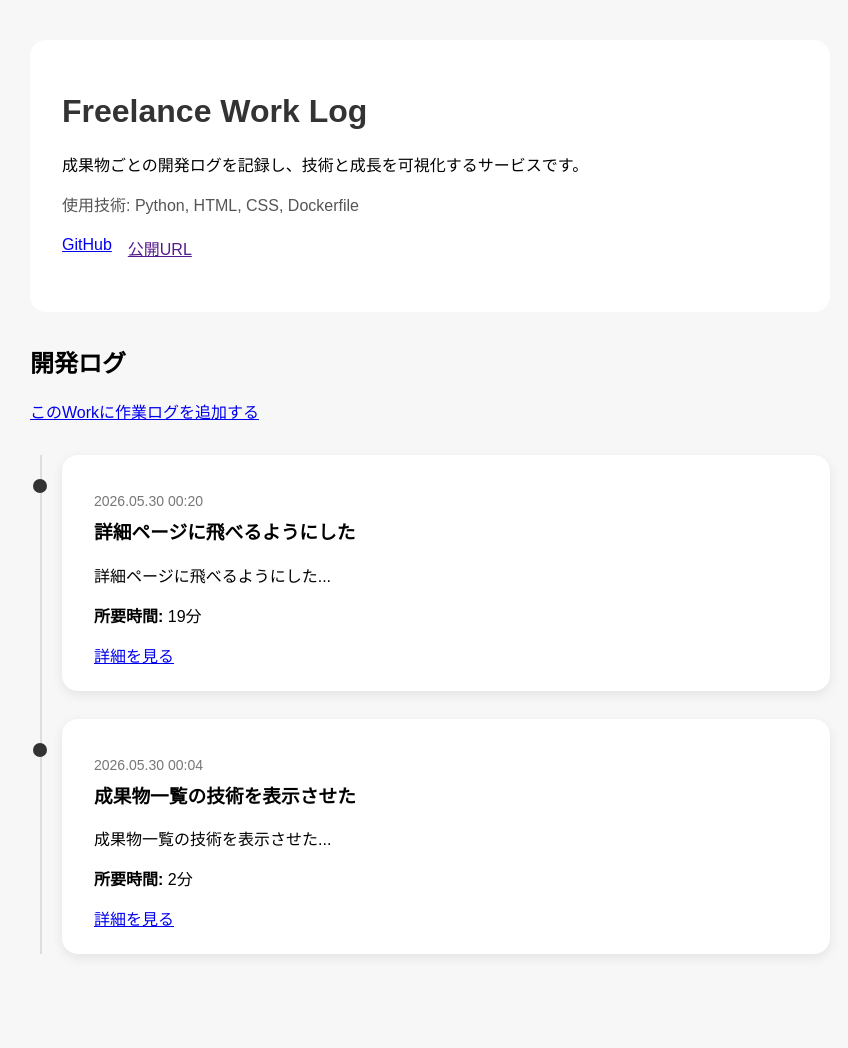
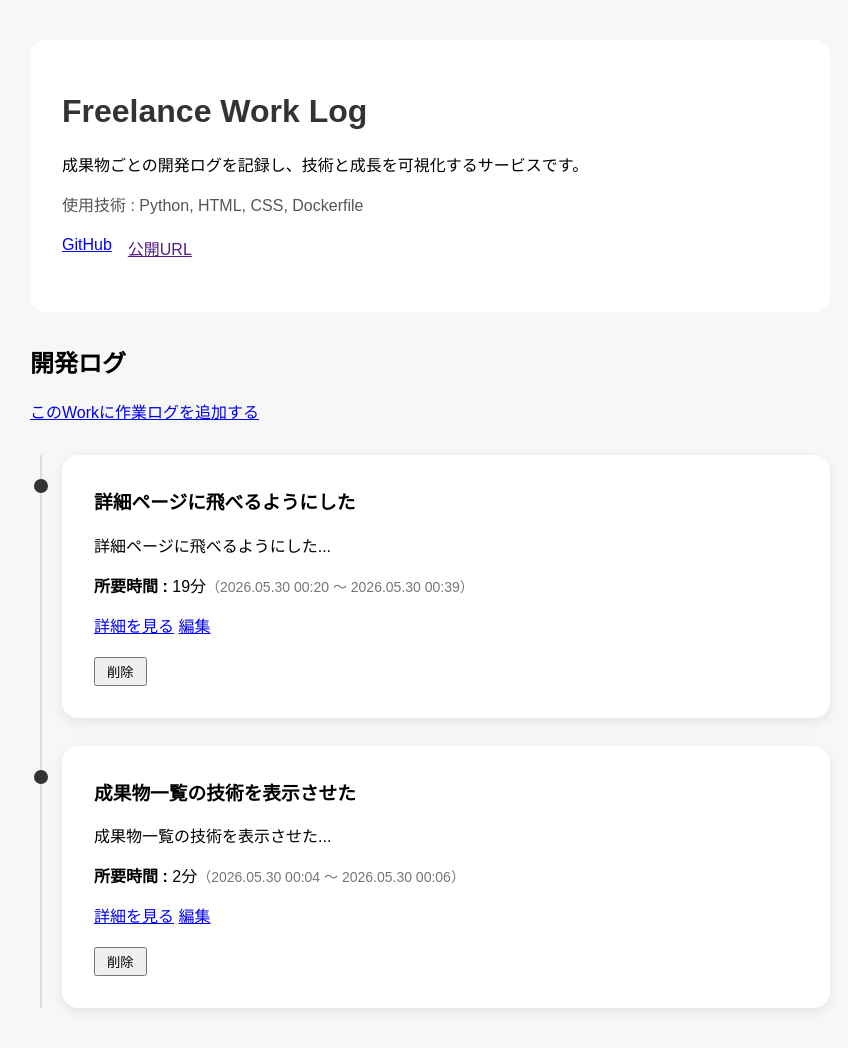
Before and after one commit to ki-hi-ro/freelance-blog, a FastAPI app: page /works-page/1 in a window 1280 px wide. Shown: the whole page, without its empty margins (210-1058 px from the left). Before the commit the page ends 956 px from the top, so only its background shows below. Run offline with FastAPI, Linux system fonts and the light colour scheme.

Commit message:
開発ログを削除した後に成果物詳細ページに留まるようにした

```diff
--- a/app/main.py
+++ b/app/main.py
@@ -101,10 +101,14 @@ def delete_post_from_page(post_id: int, db: Session = Depends(get_db)):
     db_post = db.query(models.Post).filter(models.Post.id == post_id).first()
 
     if db_post:
+        work_id = db_post.work_id
         db.delete(db_post)
         db.commit()
 
-    return RedirectResponse(url="/posts-page", status_code=303)
+    return RedirectResponse(
+        url=f"/works-page/{work_id}",
+        status_code=303
+    )
 
 @app.get("/posts-page/{post_id}/edit")
 def edit_post_page(post_id: int, request: Request, db: Session = Depends(get_db)):
--- a/app/static/style.css
+++ b/app/static/style.css
@@ -12,9 +12,12 @@ h1 {
 
 form {
   background: white;
+  padding: 20px 20px 0 0;
+  border-radius: 12px;
+}
+
+.post-form {
   padding: 20px;
-  border-radius: 12px;
-  margin-bottom: 24px;
 }
 
 input,
@@ -26,7 +29,7 @@ textarea {
 }
 
 button {
-  padding: 8px 16px;
+  padding: 3px 11px;
   cursor: pointer;
 }
 
@@ -190,7 +193,7 @@ button {
 
 .timeline-marker {
   position: absolute;
-  left: -29px;
+  left: -28.5px;
   top: 24px;
   width: 14px;
   height: 14px;
@@ -201,7 +204,7 @@ button {
 .timeline-card {
   background: #fff;
   border-radius: 16px;
-  padding: 24px 32px;
+  padding: 32px;
   box-shadow: 0 4px 12px rgba(0,0,0,0.08);
 }
 
--- a/app/templates/new_post.html
+++ b/app/templates/new_post.html
@@ -8,7 +8,7 @@
 <body>
   <h1>新規作業ログ</h1>
 
-  <form action="/posts-page" method="post">
+  <form action="/posts-page" method="post" class="post-form">
     <label>作業ログ</label>
     <textarea name="content"></textarea>
 
--- a/app/templates/work_detail.html
+++ b/app/templates/work_detail.html
@@ -11,7 +11,7 @@
   <h1>{{ work.title }}</h1>
   <p>{{ work.description }}</p>
 
-  <p class="work-meta">使用技術: {{ work.tech_stack }}</p>
+  <p class="work-meta">使用技術 : {{ work.tech_stack }}</p>
 
   <div class="work-links">
     <a href="{{ work.github_url }}">GitHub</a>
@@ -29,20 +29,22 @@
       <div class="timeline-marker"></div>
 
       <div class="timeline-card">
-        <p class="timeline-date">
-          {{ post.start_time.strftime('%Y.%m.%d %H:%M') }}
-        </p>
 
-        <h3>{{ post.title }}</h3>
+          <h3>{{ post.title }}</h3>
 
-        <p>{{ post.content[:80] }}...</p>
+          <p>{{ post.content[:80] }}...</p>
 
-        <p>
-          <strong>所要時間:</strong>
-          {{ post.work_time_minutes }}分
-        </p>
+          <p>
+            <strong>所要時間 :</strong>
+            {{ post.work_time_minutes }}分<span class="timeline-date">（{{ post.start_time.strftime('%Y.%m.%d %H:%M') }} 〜 {{ post.end_time.strftime('%Y.%m.%d %H:%M') }}）</span>
+          </p>
+
 
         <a href="/posts-page/{{ post.id }}">詳細を見る</a>
+        <a href="/posts-page/{{ post.id }}/edit">編集</a>
+        <form action="/posts-page/{{ post.id }}/delete" method="post">
+            <button type="submit">削除</button>
+        </form>
       </div>
     </div>
   {% endfor %}
```
Also changed, not shown: blog.db.
